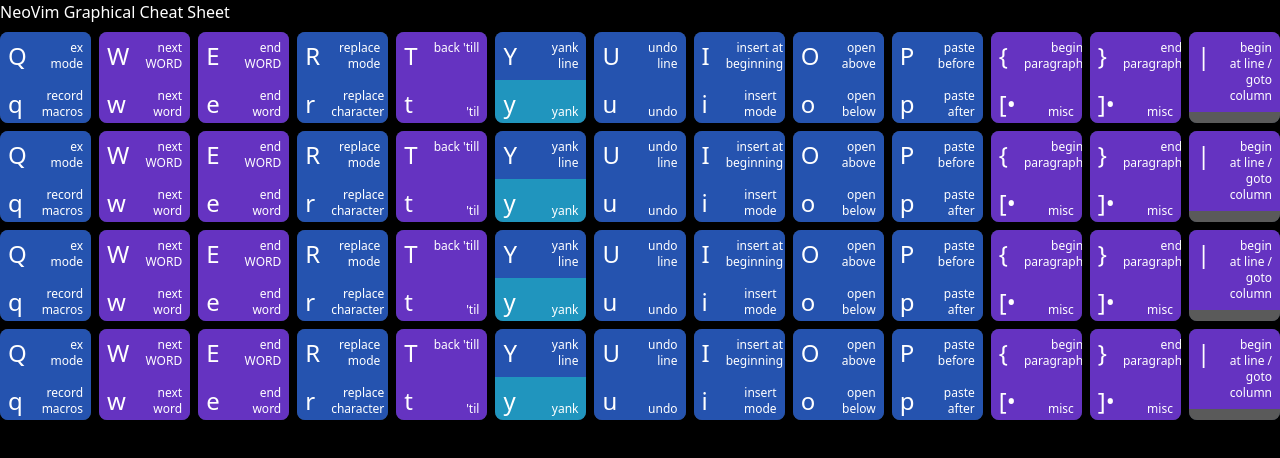
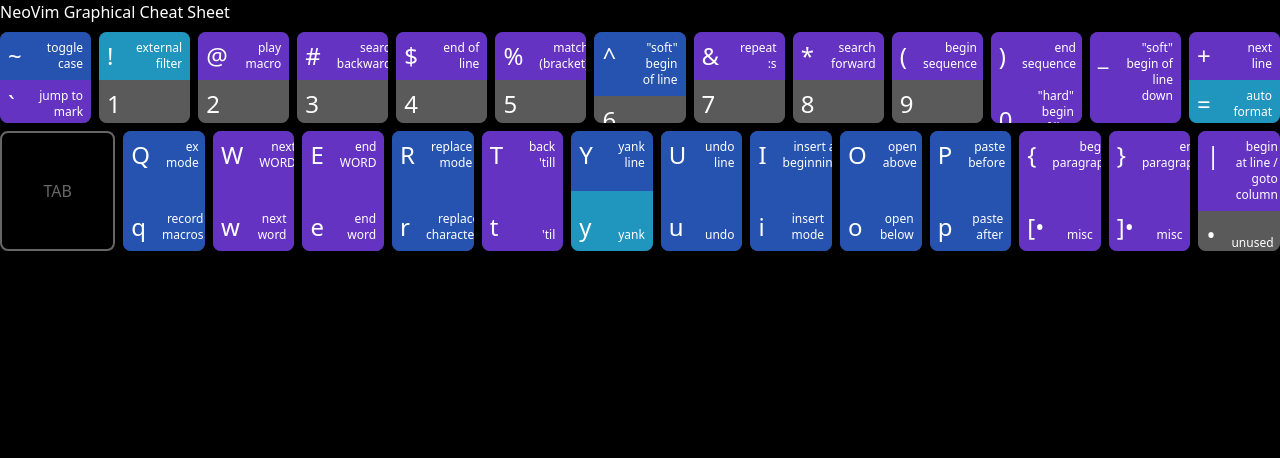
Before and after one commit to rikardillo/nvim-cheatsheet, a Next.js app: page / in a window 1280 px wide. Shown: the top 458 px of the page. Built offline with nearby package versions, Linux system fonts and the light colour scheme.

Commit message:
UPDATE: - Changed rows to object to account for initialKey - Finished row1.ts keys

```diff
--- a/app/page.tsx
+++ b/app/page.tsx
@@ -4,7 +4,7 @@
 import row3 from "@/rows/row3";
 import row4 from "@/rows/row4";
 
-const rows = [row1, row2, row3, row4];
+const rows = [row1, row2];
 
 export default function Home() {
   return (
@@ -12,7 +12,7 @@
       <h2>NeoVim Graphical Cheat Sheet</h2>
       {/* <Row initialKey="something" keys={["Q", "W", "E", "R", "T", "Y"]} /> */}
       {rows.map((row, i) => (
-        <Row initialKey="" row={row} key={i} />
+        <Row initialKey={row.initialKey} row={row.keys} key={i} />
       ))}
     </div>
   );
--- a/rows/row1.ts
+++ b/rows/row1.ts
@@ -1,110 +1,118 @@
 import { KeyProps } from "../ui/Keyboard/Key/Key.types";
 
-const row1: KeyProps[] = [
+const row1: {
+  initialKey?: {
+    button: string;
+    width: number | undefined;
+  };
+  keys: KeyProps[];
+} = {
+  keys: [
     {
-    top: "Q",
-    topDescription: "ex mode",
+      top: "~",
+      topDescription: "toggle case",
       topMode: "insert",
-    bottom: "q",
-    bottomDescription: "record macros",
-    bottomMode: "insert",
-  },
-  {
-    top: "W",
-    topDescription: "next WORD",
-    topMode: "motion",
-    bottom: "w",
-    bottomDescription: "next word",
+      bottom: "`",
+      bottomDescription: "jump to mark",
       bottomMode: "motion",
     },
     {
-    top: "E",
-    topDescription: "end WORD",
+      top: "!",
+      topDescription: "external filter",
+      topMode: "visual",
+      bottom: "1",
+      bottomDescription: undefined,
+      bottomMode: "none",
+    },
+    {
+      top: "@",
+      topDescription: "play macro",
       topMode: "motion",
-    bottom: "e",
-    bottomDescription: "end word",
+      bottom: "2",
+      bottomDescription: undefined,
+      bottomMode: "none",
+    },
+    {
+      top: "#",
+      topDescription: "search backwards",
+      topMode: "motion",
+      bottom: "3",
+      bottomDescription: undefined,
+      bottomMode: "none",
+    },
+    {
+      top: "$",
+      topDescription: "end of line",
+      topMode: "motion",
+      bottom: "4",
+      bottomDescription: undefined,
+      bottomMode: "none",
+    },
+    {
+      top: "%",
+      topDescription: "match (bracket)",
+      topMode: "motion",
+      bottom: "5",
+      bottomDescription: undefined,
+      bottomMode: "none",
+    },
+    {
+      top: "^",
+      topDescription: `"soft" begin of line`,
+      topMode: "insert",
+      bottom: "6",
+      bottomDescription: undefined,
+      bottomMode: "none",
+    },
+    {
+      top: "&",
+      topDescription: "repeat :s",
+      topMode: "motion",
+      bottom: "7",
+      bottomDescription: undefined,
+      bottomMode: "none",
+    },
+    {
+      top: "*",
+      topDescription: "search forward",
+      topMode: "motion",
+      bottom: "8",
+      bottomDescription: undefined,
+      bottomMode: "none",
+    },
+    {
+      top: "(",
+      topDescription: "begin sequence",
+      topMode: "motion",
+      bottom: "9",
+      bottomDescription: undefined,
+      bottomMode: "none",
+    },
+    {
+      top: ")",
+      topDescription: "end sequence",
+      topMode: "motion",
+      bottom: "0",
+      bottomDescription: `"hard" begin of line`,
       bottomMode: "motion",
     },
     {
-    top: "R",
-    topDescription: "replace mode",
-    topMode: "insert",
-    bottom: "r",
-    bottomDescription: "replace character",
-    bottomMode: "insert",
-  },
-  {
-    top: "T",
-    topDescription: "back 'till",
+      top: "_",
+      topDescription: `"soft" begin of line down`,
       topMode: "motion",
-    bottom: "t",
-    bottomDescription: "'til",
+      bottom: "-",
+      bottomDescription: "prev. line",
       bottomMode: "motion",
     },
     {
-    top: "Y",
-    topDescription: "yank line",
-    topMode: "insert",
-    bottom: "y",
-    bottomDescription: "yank",
+      top: "+",
+      topDescription: "next line",
+      topMode: "motion",
+      bottom: "=",
+      bottomDescription: "auto format",
       bottomMode: "visual",
     },
-  {
-    top: "U",
-    topDescription: "undo line",
-    topMode: "insert",
-    bottom: "u",
-    bottomDescription: "undo",
-    bottomMode: "insert",
-  },
-  {
-    top: "I",
-    topDescription: "insert at beginning",
-    topMode: "insert",
-    bottom: "i",
-    bottomDescription: "insert mode",
-    bottomMode: "insert",
-  },
-  {
-    top: "O",
-    topDescription: "open above",
-    topMode: "insert",
-    bottom: "o",
-    bottomDescription: "open below",
-    bottomMode: "insert",
-  },
-  {
-    top: "P",
-    topDescription: "paste before",
-    topMode: "insert",
-    bottom: "p",
-    bottomDescription: "paste after",
-    bottomMode: "insert",
-  },
-  {
-    top: "{",
-    topDescription: "begin paragraph",
-    topMode: "motion",
-    bottom: "[•",
-    bottomDescription: "misc",
-    bottomMode: "motion",
-  },
-  {
-    top: "}",
-    topDescription: "end paragraph",
-    topMode: "motion",
-    bottom: "]•",
-    bottomDescription: "misc",
-    bottomMode: "motion",
-  },
-  {
-    top: "|",
-    topDescription: "begin at line / goto column",
-    topMode: "motion",
-    bottom: "•",
-    bottomDescription: "unused",
-    bottomMode: "none",
-  },
-];
+  ],
+};
 
 export default row1;
--- a/rows/row2.ts
+++ b/rows/row2.ts
@@ -1,6 +1,17 @@
 import { KeyProps } from "../ui/Keyboard/Key/Key.types";
 
-const row1: KeyProps[] = [
+const row2: {
+  initialKey?: {
+    button: string;
+    width: number | undefined;
+  };
+  keys: KeyProps[];
+} = {
+  initialKey: {
+    button: "tab",
+    width: 1.5,
+  },
+  keys: [
     {
       top: "Q",
       topDescription: "ex mode",
@@ -105,6 +116,7 @@
       bottomDescription: "unused",
       bottomMode: "none",
     },
-];
+  ],
+};
 
-export default row1;
+export default row2;
--- a/ui/Keyboard/Key/InitialKey.tsx
+++ b/ui/Keyboard/Key/InitialKey.tsx
@@ -8,5 +8,11 @@
   initialKey,
 }: InitialKeyProps) {
   const width = `w-full max-width-[calc(120px*${initialKeyWidth})]`;
-  return <div className="h-full border-2 border-white">{initialKey}</div>;
+  return (
+    <div
+      className={`h-full border-2 border-white grow rounded-lg min-h-[120px] flex items-center justify-center p-4 uppercase opacity-40 select-none ${width}`}
+    >
+      {initialKey}
+    </div>
+  );
 }
--- a/ui/Keyboard/Key/Key.types.ts
+++ b/ui/Keyboard/Key/Key.types.ts
@@ -5,6 +5,6 @@
   topDescription: string;
   topMode: NeoVimModes;
   bottom: string;
-  bottomDescription: string;
+  bottomDescription: string | undefined;
   bottomMode: NeoVimModes;
 };
--- a/ui/Keyboard/Key/KeyText.tsx
+++ b/ui/Keyboard/Key/KeyText.tsx
@@ -2,7 +2,7 @@
 
 type KeyTextProps = {
   keybutton: string;
-  text: string;
+  text: string | undefined;
   itemsAlign: "start" | "end";
   mode: NeoVimModes;
 };
--- a/ui/Keyboard/Row/Row.tsx
+++ b/ui/Keyboard/Row/Row.tsx
@@ -4,7 +4,10 @@
 import InitialKey from "../Key/InitialKey";
 
 type RowProps = {
-  initialKey?: string;
+  initialKey?: {
+    button: string;
+    width: number | undefined;
+  };
   initialKeyWidth?: number;
   row: any;
 };
@@ -13,7 +16,10 @@
   return (
     <div className="flex gap-2">
       {initialKey && (
-        <InitialKey initialKey={initialKey} initialKeyWidth={initialKeyWidth} />
+        <InitialKey
+          initialKey={initialKey.button}
+          initialKeyWidth={initialKey.width}
+        />
       )}
 
       {row.map((key: KeyProps, i: number) => (
```
Lines whose indentation alone changed are shown as unchanged.
